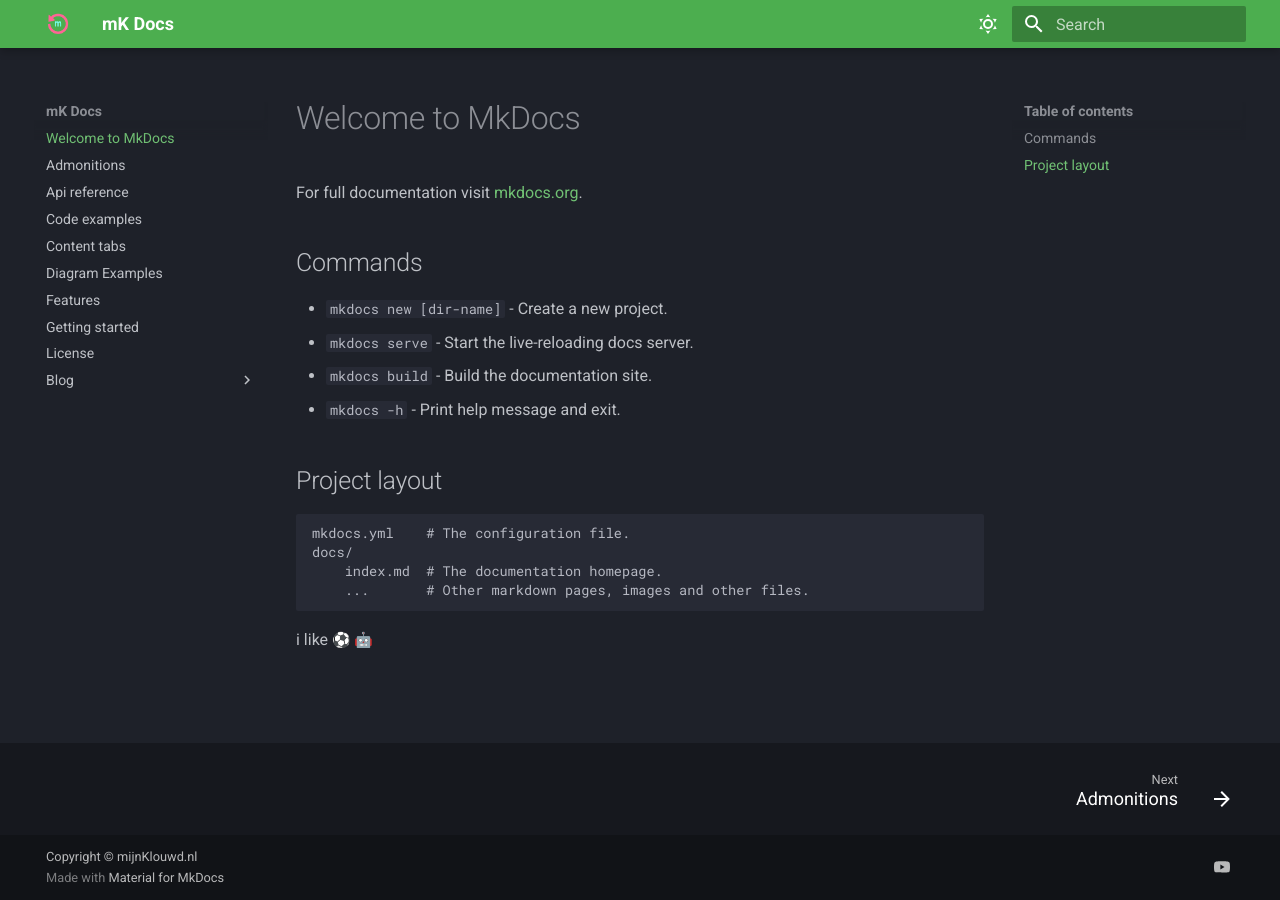
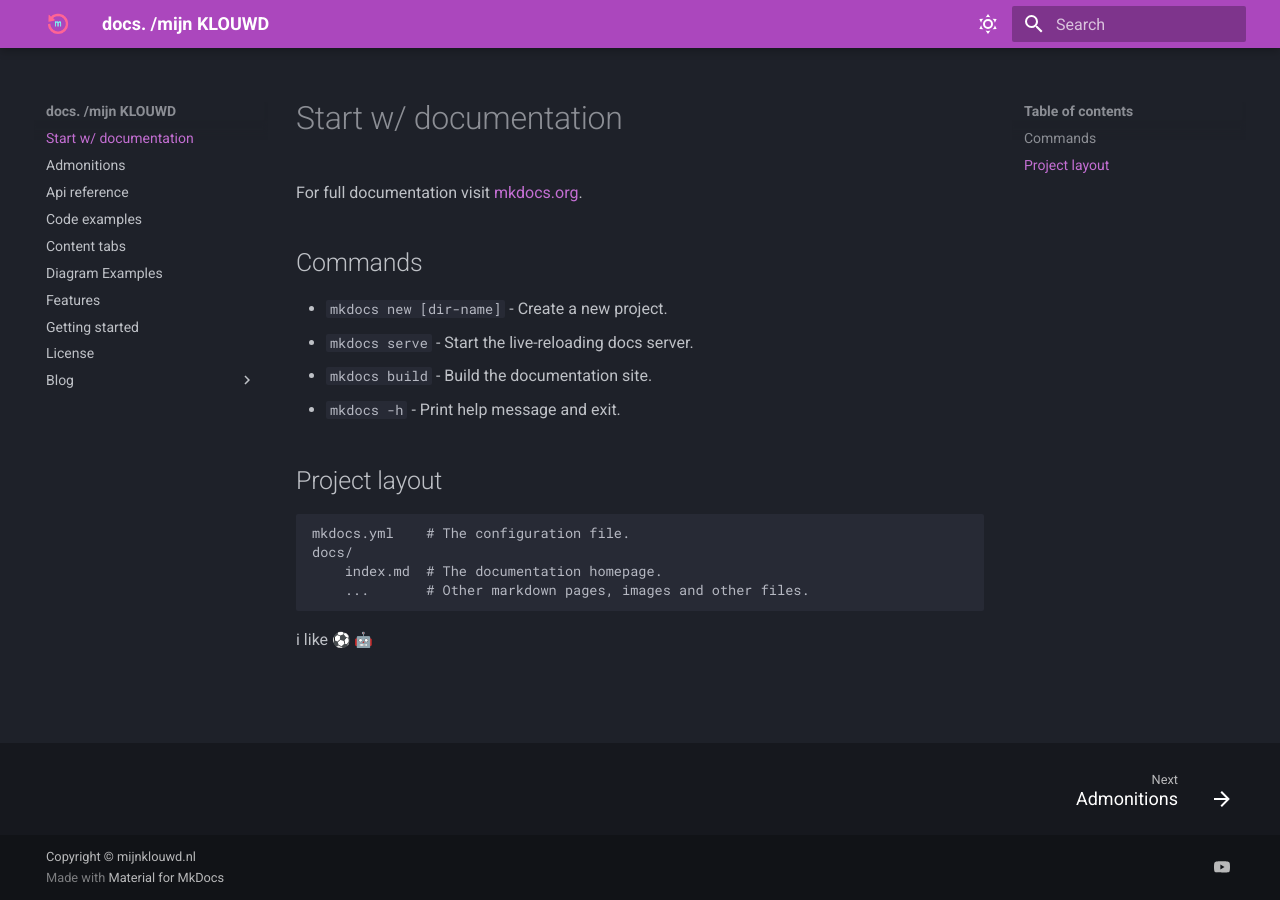
Before and after one commit to webdevigner/docs.mk.nl, an MkDocs documentation site: the page built from docs/index.md, in a window 1280 px wide. Built offline with MkDocs 1.6.1 and Material for MkDocs 9.7.7, drawn with Linux system fonts in a browser that asks for light colours; emoji names are drawn with the system emoji font.

Commit message:
update mk-docs

```diff
--- a/docs/index.md
+++ b/docs/index.md
@@ -1,4 +1,4 @@
-# Welcome to MkDocs
+# Start w/ documentation
 
 For full documentation visit [mkdocs.org](https://www.mkdocs.org).
 
--- a/mkdocs.yml
+++ b/mkdocs.yml
@@ -1,4 +1,4 @@
-site_name: mK Docs
+site_name: docs. /mijn KLOUWD
 site_url: https://mijnklouwd.nl
 theme:
   name: material
@@ -15,15 +15,15 @@ theme:
       toggle:
         icon: material/weather-sunny
         name: Dark mode
-      primary: green
-      accent: deep purple
+      primary: purple
+      accent: deep orange
 
     # Light Mode
     - scheme: default
       toggle:
         icon: material/weather-night
         name: Light mode
-      primary: blue
+      primary: purple
       accent: deep orange
 
 
@@ -56,4 +56,4 @@ extra:
       link: https://youtube.com/@klouwd
 
 
-copyright: Copyright &copy; mijnKlouwd.nl
+copyright: Copyright &copy; mijnklouwd.nl
```
